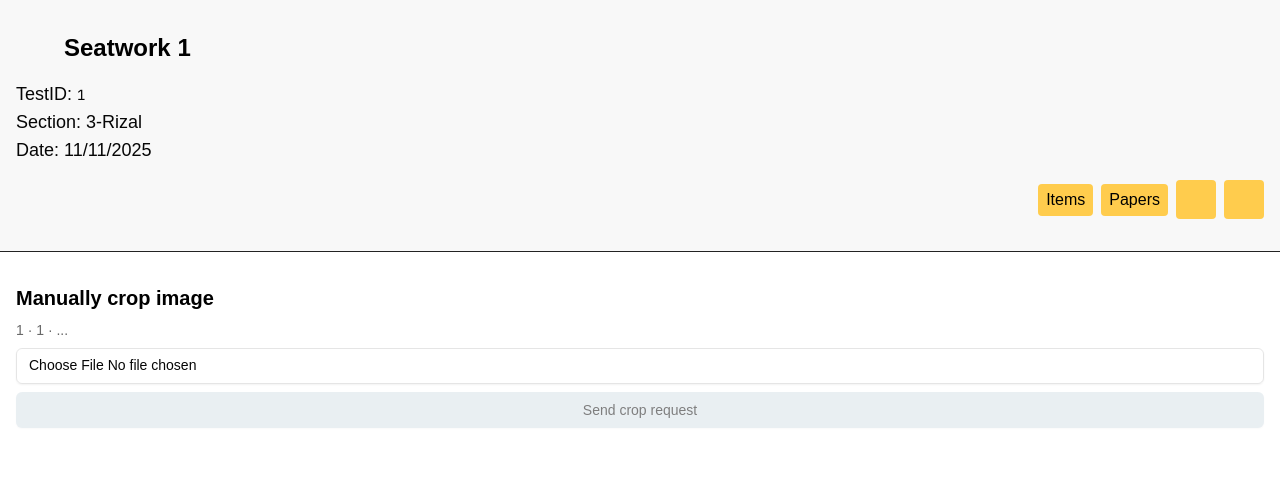
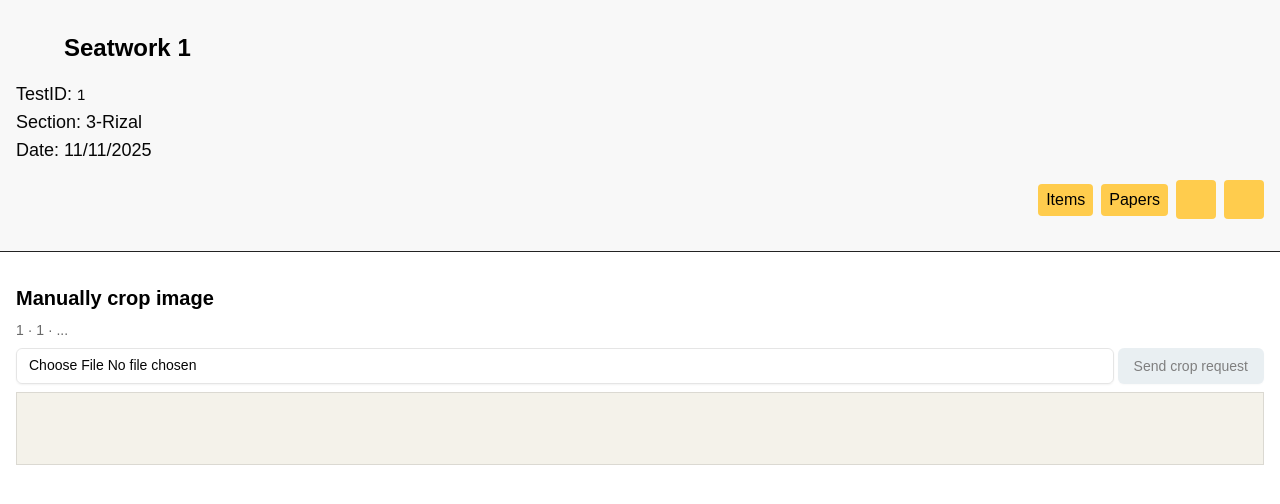
Before and after one commit to JoseTomanan/S3LAB-ai-grading, a SvelteKit app in the folder app/frontend/: page /1/papers/1/manual in a window 1280 px wide. Shown: the top 504 px of the page. Built offline with nearby package versions, Linux system fonts and the light colour scheme; no server answers; some icons are missing.

Commit message:
feat: rearrange

```diff
--- a/app/frontend/src/routes/[test_id]/papers/[student_no]/manual/+page.svelte
+++ b/app/frontend/src/routes/[test_id]/papers/[student_no]/manual/+page.svelte
@@ -3,6 +3,7 @@
 
 	const { data } = $props();
 
+	import MdiUpload from '~icons/mdi/upload';
 	import { Cropper, type CropperInstance } from "svelte-cropper";
 	import { Input } from '$lib/components/ui/input/index.ts';
 	import { Button } from '$lib/components/ui/button/index.ts';
@@ -68,22 +69,28 @@
 <div class="flex flex-col space-y-2">
 	<h2 class="font-bold">Manually crop image</h2>
 	<h6>{data.test_id} &middot; {data.student_no} &middot; ...</h6>
-	<Input id="croppable"
-				type="file" accept="image/*"
-				bind:files={canvasFile}
-				onchange={handleFileUpload}
-				/>
+	<span class="flex flex-row space-x-1 w-full">
+		<Input id="croppable"
+					type="file" accept="image/*"
+					bind:files={canvasFile}
+					onchange={handleFileUpload}
+					/>
+		<Button variant="secondary"
+					disabled={!canvasFile || !canvasImageUrl || isOperationOngoing}
+					onclick={() => sendCropRequest()}>
+			Send crop request
+		</Button>
+	</span>
 	{#if canvasImageUrl}
 		<Cropper bind:cropper={canvasCropper}
 					src={canvasImageUrl}
 					cropper_props={{viewMode: 2, dragMode: "crop", initialAspectRatio: 1}}
 					/>
+	{:else}
+		<span class="py-4 border bg-muted text-muted-foreground">
+			<MdiUpload class="h-8 w-full"/>
+		</span>
 	{/if}
-	<Button variant="secondary"
-				disabled={!canvasFile || !canvasImageUrl || isOperationOngoing}
-				onclick={() => sendCropRequest()}>
-		Send crop request
-	</Button>
 	{#if isOperationOngoing}
 		<p>Loading...</p>
 	{/if}
```
